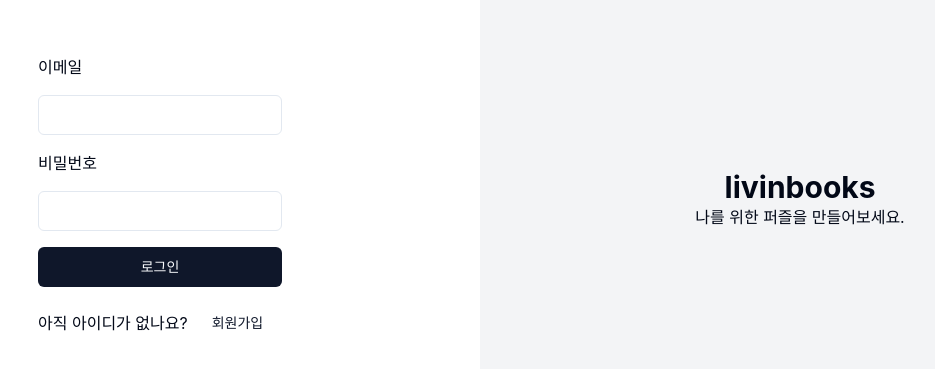
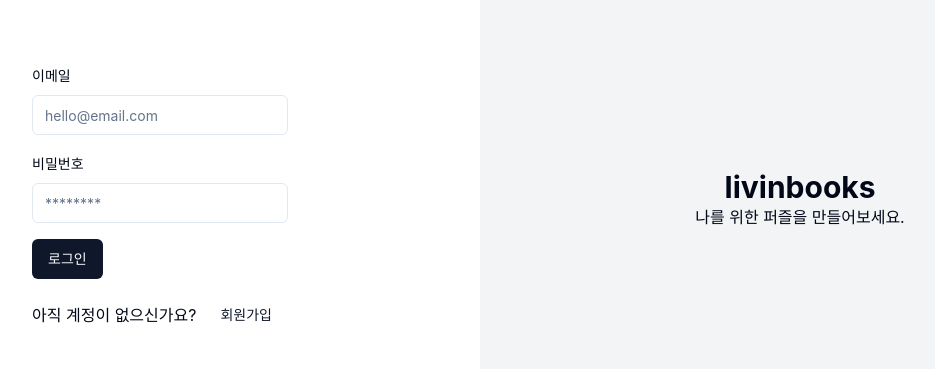
Before and after one commit to Gaoridang/thelivinbooks, a Next.js app: page /login in a window 1280 px wide. Shown: the part 201-570 px from the top of the page, without its empty margins (160-1095 px from the left). Built offline with nearby package versions, Linux system fonts and the light colour scheme; a web font is replaced by a local one.

Commit message:
Add: form validation

```diff
--- /dev/null
+++ b/app/hooks/useFormAction.ts
@@ -0,0 +1,68 @@
+import { useCallback, useEffect } from "react";
+import { FieldValues, useForm, UseFormProps } from "react-hook-form";
+
+type UseFormActionProps<
+  TFieldValues extends FieldValues = FieldValues,
+  TContext = any,
+> = UseFormProps<TFieldValues, TContext> & {
+  state: ActionState | unknown;
+  onSuccess?: () => void;
+};
+
+export const useFormAction = <
+  TFieldValues extends FieldValues = FieldValues,
+  TContext = any,
+>({
+  state,
+  onSuccess,
+  ...props
+}: UseFormActionProps) => {
+  const form = useForm({ ...props });
+
+  const handleSuccess = useCallback(() => {
+    onSuccess?.();
+    // eslint-disable-next-line
+  }, []);
+
+  useEffect(() => {
+    if (!hasState(state)) return;
+    form.clearErrors();
+
+    switch (state.code) {
+      case "INTERNAL_ERROR":
+        console.error(state.err);
+        break;
+      case "VALIDATION_ERROR":
+        const { fieldErrors } = state;
+        for (const field in fieldErrors) {
+          form.setError(field, {
+            type: "manual",
+            message: fieldErrors[field].join(", "),
+          });
+        }
+        break;
+      case "AUTH_ERROR":
+        form.setError("email", { type: "manual", message: "" });
+        form.setError("password", { type: "manual", message: state.message });
+        break;
+      case "EXISTS_ERROR":
+        form.setError(state.key, { type: "manual", message: state.message });
+        break;
+      case "SUCCESS":
+        handleSuccess();
+        form.reset();
+        break;
+    }
+  }, [form, handleSuccess, state]);
+
+  return {
+    ...form,
+  };
+};
+
+// ActionState 타입인지 확인을 위한 Type Guard
+const hasState = (state: ActionState | unknown): state is ActionState => {
+  if (!state || typeof state !== "object") return false;
+
+  return "code" in state;
+};
--- /dev/null
+++ b/app/login/FormFields.tsx
@@ -0,0 +1,85 @@
+import { Button } from "@/components/ui/button";
+import {
+  FormControl,
+  FormField,
+  FormItem,
+  FormLabel,
+  FormMessage,
+} from "@/components/ui/form";
+import { Input } from "@/components/ui/input";
+import React from "react";
+import { useFormStatus } from "react-dom";
+import { useFormContext } from "react-hook-form";
+
+interface Props {
+  isSignUp?: boolean;
+}
+
+const FormFields = ({ isSignUp }: Props) => {
+  const form = useFormContext();
+  const { pending } = useFormStatus();
+
+  return (
+    <div className="space-y-4">
+      <FormField
+        control={form.control}
+        name="email"
+        render={({ field }) => (
+          <FormItem>
+            <FormLabel>이메일</FormLabel>
+            <FormControl>
+              <Input
+                {...field}
+                type="email"
+                placeholder="hello@email.com"
+                disabled={pending}
+              />
+            </FormControl>
+            <FormMessage />
+          </FormItem>
+        )}
+      />
+      <FormField
+        control={form.control}
+        name="password"
+        render={({ field }) => (
+          <FormItem>
+            <FormLabel>비밀번호</FormLabel>
+            <FormControl>
+              <Input
+                {...field}
+                type="password"
+                placeholder="********"
+                disabled={pending}
+              />
+            </FormControl>
+            <FormMessage />
+          </FormItem>
+        )}
+      />
+      {isSignUp && (
+        <FormField
+          control={form.control}
+          name="confirmPassword"
+          render={({ field }) => (
+            <FormItem>
+              <FormLabel>비밀번호 확인</FormLabel>
+              <FormControl>
+                <Input
+                  {...field}
+                  type="password"
+                  placeholder="********"
+                  disabled={pending}
+                />
+              </FormControl>
+              <FormMessage />
+            </FormItem>
+          )}
+        />
+      )}
+      <Button disabled={pending}>{isSignUp ? "회원가입" : "로그인"}</Button>
+    </div>
+  );
+};
+
+export default FormFields;
--- a/app/login/actions.ts
+++ b/app/login/actions.ts
@@ -3,42 +3,100 @@
 import { revalidatePath } from "next/cache";
 import { redirect } from "next/navigation";
 import { createClient } from "../utils/supabase/server";
+import { z } from "zod";
 
-export async function login(formData: FormData) {
+const formSchema = z
+  .object({
+    email: z.string().email("올바른 이메일 주소를 입력해주세요."),
+    password: z.string().min(8, "비밀번호는 8자 이상이어야 합니다."),
+    confirmPassword: z.string().min(8, "비밀번호는 8자 이상이어야 합니다."),
+  })
+  .refine((data) => data.password === data.confirmPassword, {
+    message: "비밀번호가 일치하지 않습니다.",
+  });
+
+export type FormValues = z.infer<typeof formSchema>;
+
+export async function login(
+  _prevState: any,
+  formData: FormData,
+): Promise<ActionState | void> {
   const supabase = createClient();
 
-  // type-casting here for convenience
-  // in practice, you should validate your inputs
   const data = {
     email: formData.get("email") as string,
     password: formData.get("password") as string,
   };
 
+  const validation = formSchema.safeParse(data);
+
+  if (!validation.success) {
+    const { fieldErrors } = validation.error.flatten();
+    return {
+      code: "VALIDATION_ERROR",
+      fieldErrors,
+    };
+  }
+
   const { error } = await supabase.auth.signInWithPassword(data);
 
   if (error) {
-    console.log(error);
-    redirect("/error");
+    switch (error.status) {
+      case 400:
+        return {
+          code: "AUTH_ERROR",
+          message: "이메일 또는 비밀번호가 올바르지 않습니다.",
+        };
+      default:
+        return {
+          code: "INTERNAL_ERROR",
+          err: error,
+        };
+    }
   }
 
   revalidatePath("/dashboard", "layout");
   redirect("/dashboard");
 }
 
-export async function signup(formData: FormData) {
+export async function signup(
+  _prevState: any,
+  formData: FormData,
+): Promise<ActionState | null> {
   const supabase = createClient();
 
-  // type-casting here for convenience
-  // in practice, you should validate your inputs
   const data = {
     email: formData.get("email") as string,
     password: formData.get("password") as string,
+    confirmPassword: formData.get("confirmPassword") as string,
   };
+
+  const validation = formSchema.safeParse(data);
+
+  if (!validation.success) {
+    const { fieldErrors } = validation.error.flatten();
+    return {
+      code: "VALIDATION_ERROR",
+      fieldErrors,
+    };
+  }
 
   const { error } = await supabase.auth.signUp(data);
 
   if (error) {
-    redirect("/error");
+    switch (error.status) {
+      case 422:
+        return {
+          code: "EXISTS_ERROR",
+          key: "email",
+          message: "이미 사용 중인 이메일입니다.",
+        };
+      default:
+        return {
+          code: "INTERNAL_ERROR",
+          err: error,
+        };
+    }
   }
 
   revalidatePath("/dashboard", "layout");
--- a/app/login/page.tsx
+++ b/app/login/page.tsx
@@ -1,28 +1,54 @@
 "use client";
 
-import React from "react";
 import { login, signup } from "./actions";
+
+import { useFormState } from "react-dom";
+import { useFormAction } from "../hooks/useFormAction";
+import { FormValues } from "./actions";
+import FormFields from "./FormFields";
+import { Form } from "@/components/ui/form";
+import { useState } from "react";
 import { Button } from "@/components/ui/button";
-import { Input } from "@/components/ui/input";
 
 const LoginPage = () => {
+  const [isSignUp, setIsSignUp] = useState(false);
+  const [loginState, loginAction] = useFormState(login, null);
+  const [signUpState, signUpAction] = useFormState(signup, null);
+  const form = useFormAction<FormValues>({
+    state: isSignUp ? signUpState : loginState,
+    defaultValues: {
+      email: "",
+      password: "",
+      confirmPassword: "",
+    },
+    onSuccess: () => {},
+  });
+
   return (
     <div className="grid h-screen grid-cols-1 md:grid-cols-2">
       <div className="grid place-content-center">
-        {/* <h1>ingspiring</h1> */}
-        <form className="grid gap-4">
-          <label htmlFor="email">이메일</label>
-          <Input id="email" name="email" type="email" required />
-          <label htmlFor="password">비밀번호</label>
-          <Input id="password" name="password" type="password" required />
-          <Button formAction={login}>로그인</Button>
-          <div className="flex items-center">
-            <p className="mr-2">아직 아이디가 없나요?</p>
-            <Button variant="link" formAction={signup}>
-              회원가입
-            </Button>
-          </div>
-        </form>
+        <Form {...form}>
+          <form
+            className="grid gap-4"
+            action={isSignUp ? signUpAction : loginAction}
+          >
+            <FormFields isSignUp={isSignUp} />
+            <div className="flex items-center justify-center">
+              <p className="mr-2">
+                {isSignUp
+                  ? "이미 계정이 있으신가요?"
+                  : "아직 계정이 없으신가요?"}
+              </p>
+              <Button
+                type="button"
+                variant="link"
+                onClick={() => setIsSignUp(!isSignUp)}
+              >
+                {isSignUp ? "로그인" : "회원가입"}
+              </Button>
+            </div>
+          </form>
+        </Form>
       </div>
       <div className="hidden items-center justify-center bg-gray-100 md:flex md:flex-col">
         <p className="text-3xl font-bold">livinbooks</p>
--- /dev/null
+++ b/app/types/action.d.ts
@@ -0,0 +1,24 @@
+type ActionState =
+  | {
+      code: "SUCCESS"; // 성공
+      message: string;
+    }
+  | {
+      code: "VALIDATION_ERROR"; // Zod 유효성 검사 에러
+      fieldErrors: {
+        [field: string]: string[];
+      };
+    }
+  | {
+      code: "AUTH_ERROR"; // 인증 에러
+      message: string;
+    }
+  | {
+      code: "EXISTS_ERROR"; // 커스텀 에러
+      key: string;
+      message: string;
+    }
+  | {
+      code: "INTERNAL_ERROR"; // 알 수 없는 오류
+      err: any;
+    };
```
